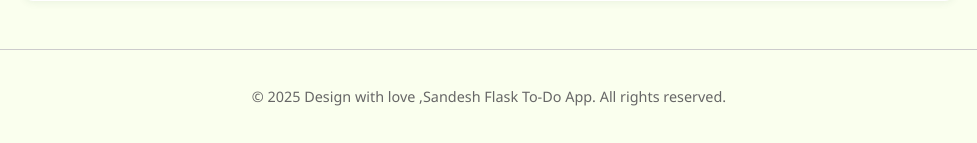
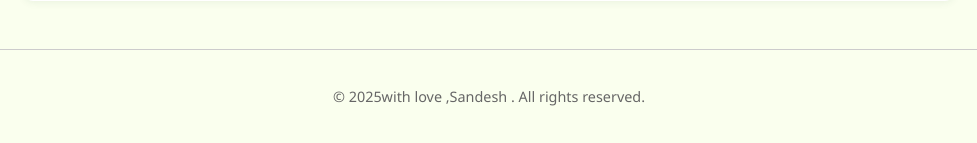
Before and after one commit to 10frozen/Flask_Todo_App, a Flask app: page /auth/register in a window 1280 px wide. Shown: the part 671-814 px from the top of the page, without its empty margins (151-1128 px from the left). Run offline with Flask 3, Linux system fonts and the light colour scheme.

Commit message:
some deletion changes

```diff
--- a/app/templates/base.html
+++ b/app/templates/base.html
@@ -38,7 +38,7 @@
 
     <footer class="footer">
         <div class="container">
-            <p>&copy; {{ current_year }} Design with love ,Sandesh Flask To-Do App. All rights reserved.</p>
+            <p>&copy; {{ current_year }}with love ,Sandesh . All rights reserved.</p>
         </div>
     </footer>
 </body>
```
Also changed, not shown: .render.yaml (deleted), instance/todo.db, vercel.json (deleted), 3 other files.
